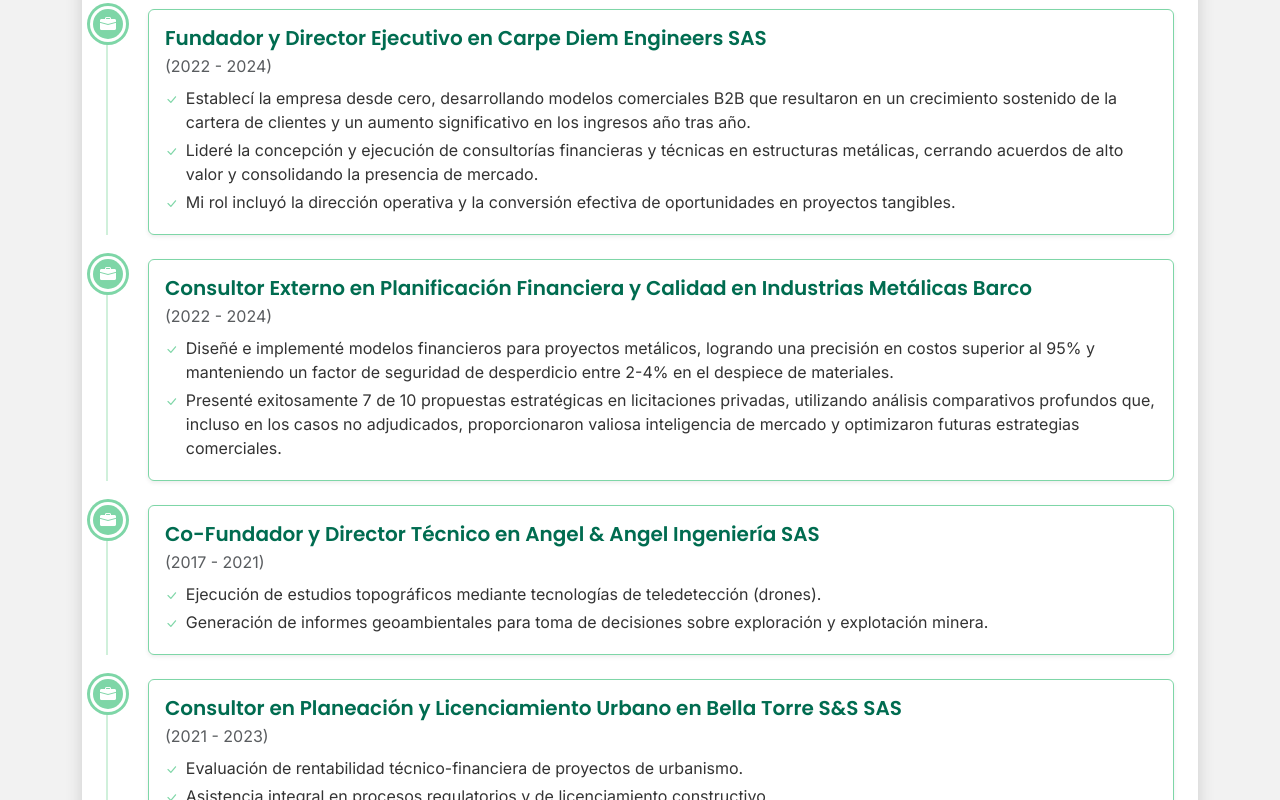
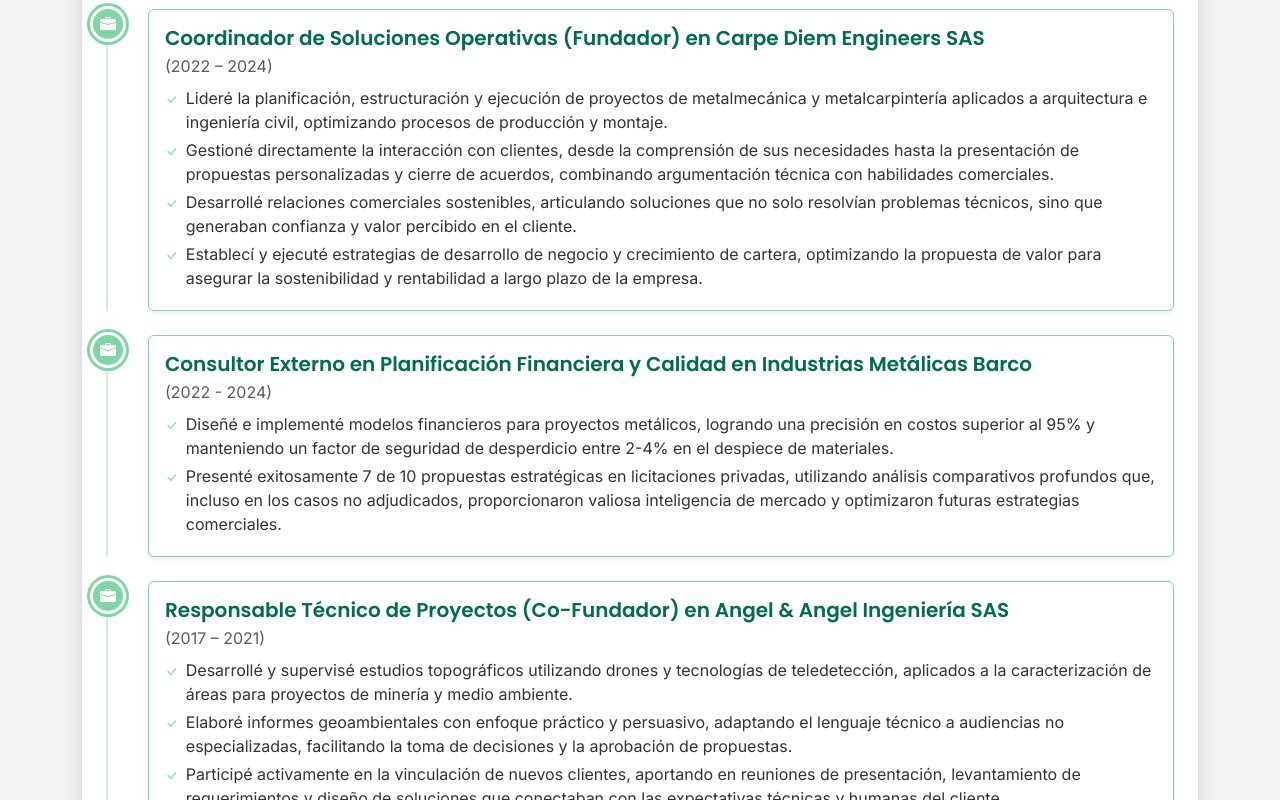
Before and after one commit to Ingatorres/ingamt, a React (Vite) app: page / in a window 1280 px wide. Shown: the part 840-1640 px from the top of the page. Built offline with nearby package versions, Linux system fonts and the light colour scheme.

Commit message:
feat: Actualiza la sección de trayectoria en data.js con más detalles

```diff
--- a/src/data.js
+++ b/src/data.js
@@ -19,12 +19,14 @@
   },
   trayectoria: [
     {
-      titulo: "Fundador y Director Ejecutivo en Carpe Diem Engineers SAS",
-      periodo: "(2022 - 2024)",
+      titulo: "Coordinador de Soluciones Operativas (Fundador) en Carpe Diem Engineers SAS",
+      periodo: "(2022 – 2024)",
       responsabilidades: [
-        "Establecí la empresa desde cero, desarrollando modelos comerciales B2B que resultaron en un crecimiento sostenido de la cartera de clientes y un aumento significativo en los ingresos año tras año.",
-        "Lideré la concepción y ejecución de consultorías financieras y técnicas en estructuras metálicas, cerrando acuerdos de alto valor y consolidando la presencia de mercado.",
-        "Mi rol incluyó la dirección operativa y la conversión efectiva de oportunidades en proyectos tangibles.",
+        "Lideré la planificación, estructuración y ejecución de proyectos de metalmecánica y metalcarpintería aplicados a arquitectura e ingeniería civil, optimizando procesos de producción y montaje.",
+        "Gestioné directamente la interacción con clientes, desde la comprensión de sus necesidades hasta la presentación de propuestas personalizadas y cierre de acuerdos, combinando argumentación técnica con habilidades comerciales.",
+        "Desarrollé relaciones comerciales sostenibles, articulando soluciones que no solo resolvían problemas técnicos, sino que generaban confianza y valor percibido en el cliente.",
+        // CAMBIO SUGERIDO: Añadimos una responsabilidad que refuerza la visión empresarial
+        "Establecí y ejecuté estrategias de desarrollo de negocio y crecimiento de cartera, optimizando la propuesta de valor para asegurar la sostenibilidad y rentabilidad a largo plazo de la empresa."
       ],
     },
     {
@@ -36,11 +38,14 @@
       ],
     },
     {
-      titulo: "Co-Fundador y Director Técnico en Angel & Angel Ingeniería SAS",
-      periodo: "(2017 - 2021)",
+      titulo: "Responsable Técnico de Proyectos (Co-Fundador) en Angel & Angel Ingeniería SAS",
+      periodo: "(2017 – 2021)",
       responsabilidades: [
-        "Ejecución de estudios topográficos mediante tecnologías de teledetección (drones).",
-        "Generación de informes geoambientales para toma de decisiones sobre exploración y explotación minera.",
+        "Desarrollé y supervisé estudios topográficos utilizando drones y tecnologías de teledetección, aplicados a la caracterización de áreas para proyectos de minería y medio ambiente.",
+        "Elaboré informes geoambientales con enfoque práctico y persuasivo, adaptando el lenguaje técnico a audiencias no especializadas, facilitando la toma de decisiones y la aprobación de propuestas.",
+        "Participé activamente en la vinculación de nuevos clientes, aportando en reuniones de presentación, levantamiento de requerimientos y diseño de soluciones que conectaban con las expectativas técnicas y humanas del cliente.",
+        // CAMBIO SUGERIDO: Añadimos una responsabilidad que refuerza la gestión operativa y de impacto
+        "Implementé y optimicé procesos operativos y técnicos para estandarizar la entrega de proyectos, resultando en una mejora en la eficiencia y la calidad del servicio al cliente."
       ],
     },
     {
```
